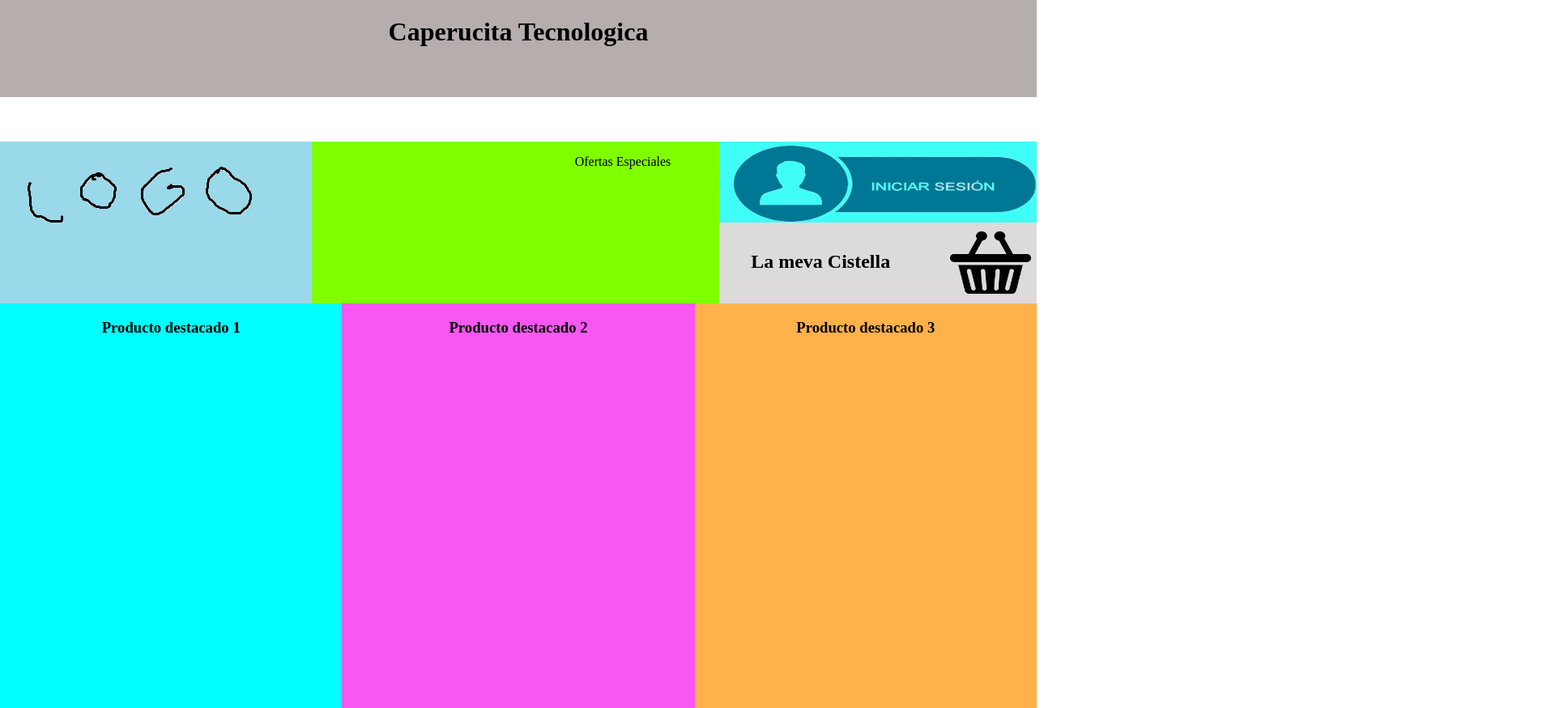
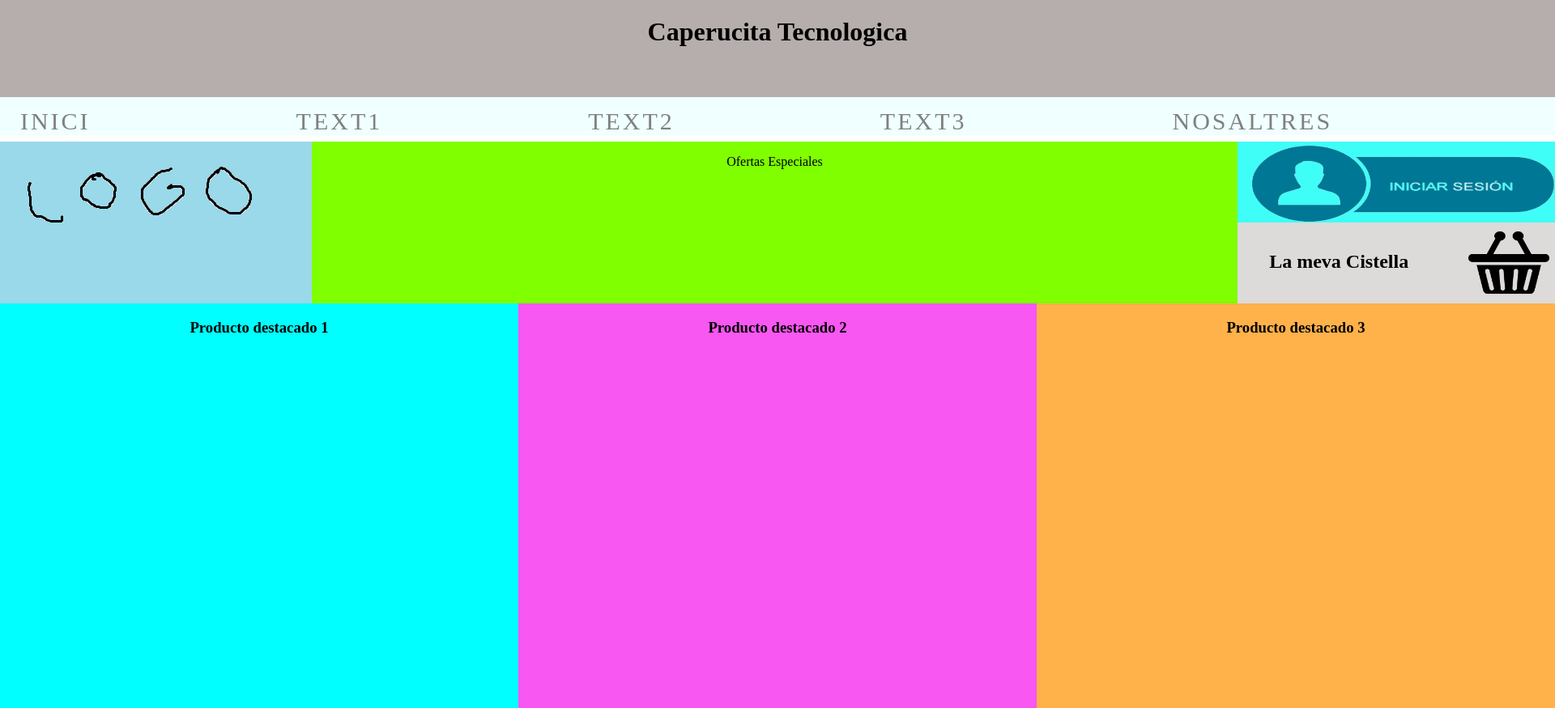
Before and after one commit to kerlin2024/MP05, a plain HTML site: page index.html in a window 1280 px wide. Shown: the whole page at 81% size, 1920 px wide, since content can reach past the window. Drawn offline with Linux system fonts and the light colour scheme.

Commit message:
Mes canvis

```diff
--- a/css/estils.css
+++ b/css/estils.css
@@ -2,7 +2,7 @@
 .capcelera{
     background-color: #B6AEAC;
     text-align: center;
-    width: 100%;
+    width: 1920px;
     height: 120px;
     position: absolute;
     top:0%;
@@ -10,12 +10,43 @@
 }
 
 .general{
-    width: 100%;
+    width: 1920px;
     position: absolute;
     top: 120px;
     background-color: aqua;
+    left: 0px;
 }
 
+ul {
+    display: block;
+    text-align: center;
+    margin: 0 auto;
+    padding: 0;
+    width: 1920px;
+    min-width:535px;
+    background-color: azure;
+    position:absolute;
+}
+
+li {
+    margin: 0 auto;
+    display: inline-block;
+    list-style: none;
+    padding-right:250px;
+    padding-bottom: 0px;
+}
+
+a {
+    font-size: 30px;
+    display: block;
+    padding-top: 13px;
+    text-transform: uppercase;
+    position: relative;
+    color: grey;
+    letter-spacing:3px;
+    text-decoration: none;
+
+}
 
 .imatgeformat{
     text-align: center;
@@ -30,7 +61,7 @@
 .ofertesformat{
     text-align: center;
     height: 200px;
-    width: 60%;
+    width: 1143px;
     background-color: chartreuse;
     position: absolute;
     top: 175px;
@@ -45,7 +76,7 @@
     background-color: rgb(63, 253, 247);
     position: absolute;
     top: 175px;
-    right: 0px;
+    left: 1528px;
     cursor: pointer;
 }
 
@@ -56,7 +87,7 @@
     background-color: rgb(221, 218, 218);
     position: absolute;
     top: 275px;
-    right: 0px;
+    left: 1528px;
     cursor: pointer;
 }
 
@@ -75,7 +106,7 @@
 }
 
 .producte1{
-    width: 33%;
+    width: 640px;
     height: 500px;
     position: absolute;
     top: 375px;
@@ -84,20 +115,20 @@
 }
 
 .producte2{
-    width: 34%;
+    width: 640px;
     height: 500px;
     position: absolute;
     top: 375px;
-    left: 33%;
+    left: 640px;
     background-color: rgb(248, 87, 242);
 }
 
 .producte3{
-    width: 33%;
+    width: 640px;
     height: 500px;
     position: absolute;
     top: 375px;
-    right: 0%;
+    left: 1280px;
     background-color: rgb(255, 177, 74);
 }
 
--- a/index.html
+++ b/index.html
@@ -12,9 +12,13 @@
         <h1>Caperucita Tecnologica</h1>
     </div>
         <div class="general">
-
-
-
+            <ul>
+                <li><a href="www.youtube.com" data-title="Inici">Inici</a></li>
+                <li><a href="www.instagram.com" data-title="Text1">text1</a></li>
+                <li><a href="www.facebook.com" data-title="Text2">text2</a></li>
+                <li><a href="www.google.com" data-title="Text3">Text3</a></li>
+                <li><a href="www.google.com" data-title="Nosaltres">Nosaltres</a></li>
+            </ul>
         </div>
 
         <div class="imatgeformat">
```
